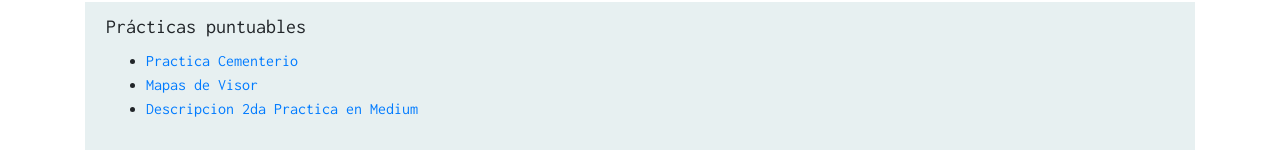
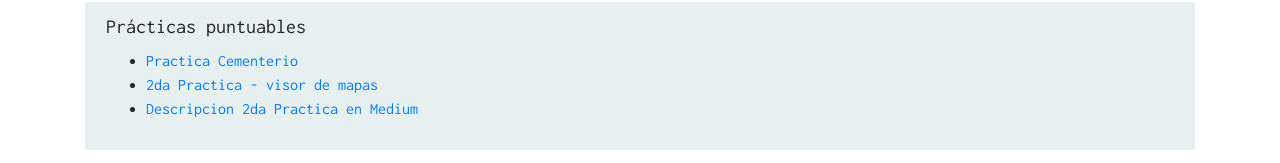
Before and after one commit to opendataesh/geoweb, a plain HTML site: page index.html in a window 1280 px wide. Shown: the part 877-1040 px from the top of the page. Drawn offline with nearby package versions, Linux system fonts and the light colour scheme.

Commit message:
Practica Catastro Poroy

```diff
--- a/index.html
+++ b/index.html
@@ -160,7 +160,7 @@
               <a href="mapbox-cementerio.html" target="_blank">Practica Cementerio</a>
             </li>
             <li>
-              <a href="construccion.html" target="_blank">Mapas de Visor</a>
+              <a href="construccion.html" target="_blank">2da Practica - visor de mapas</a>
             </li>
             <li>
               <a href="https://medium.com/@ghanush/pr%C3%A1ctica-final-con-mapbox-gl-js-m%C3%B3dulo-m2b-mapas-y-opendata-catastro-de-poroy-contrucciones-20895a5d68c5" target="_blank">Descripcion 2da Practica en Medium</a>
```
